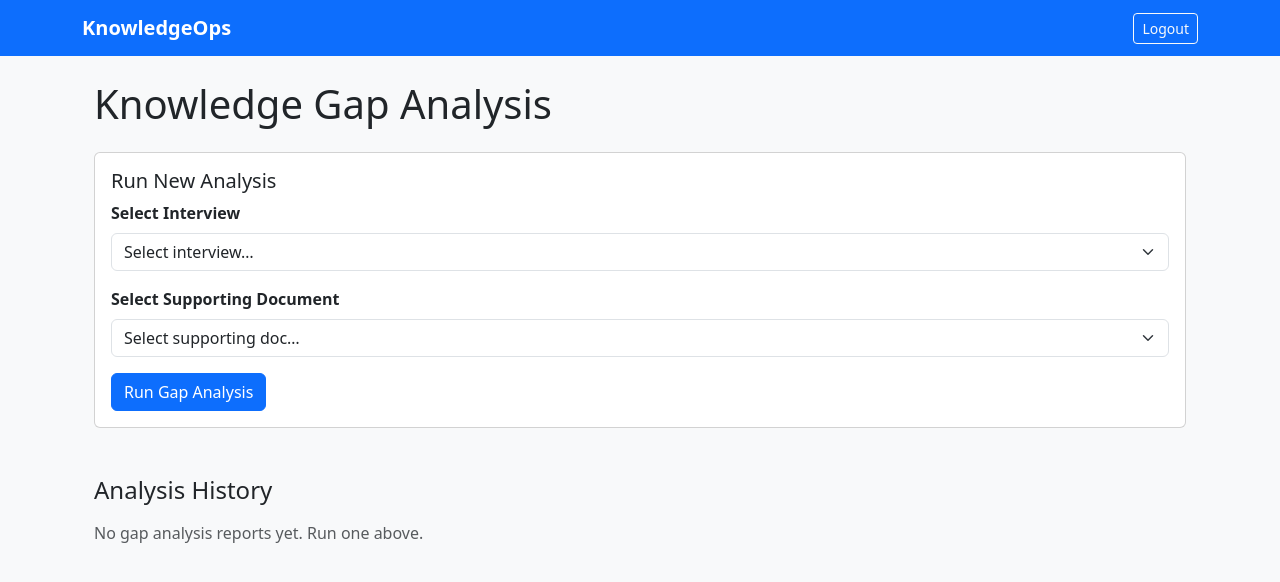
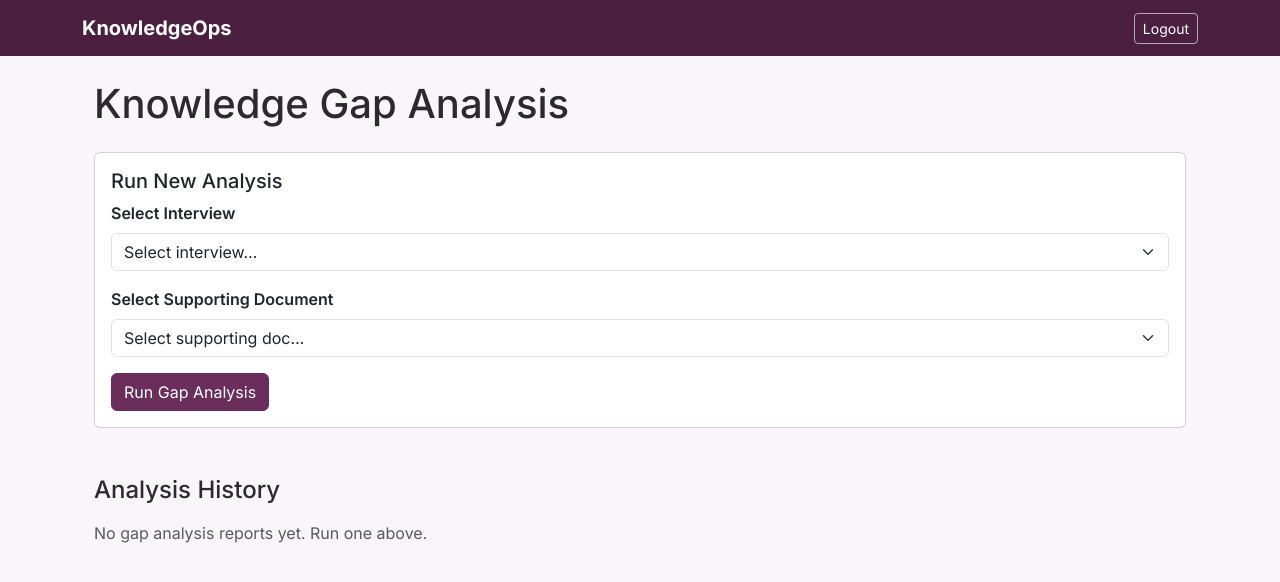
Before and after one commit to navarora06/WP3, a Flask app: template app/templates/gap_analysis/new.html in a window 1280 px wide. Shown: the top 582 px of the page. Run offline with Flask 3, Linux system fonts and the light colour scheme; the template is opened without the code that fills it, so the values that code supplies are empty; some libraries are stand-ins or nearby versions.

Commit message:
- UI changes

```diff
--- a/app/templates/base.html
+++ b/app/templates/base.html
@@ -4,19 +4,39 @@
     <meta charset="utf-8"/>
     <meta name="viewport" content="width=device-width, initial-scale=1"/>
     <title>KnowledgeOps</title>
-
     <link href="https://cdn.jsdelivr.net/npm/bootstrap@5.3.3/dist/css/bootstrap.min.css" rel="stylesheet">
+    <link href="https://fonts.googleapis.com/css2?family=Inter:wght@400;500;600;700&display=swap" rel="stylesheet">
+    <style>
+        :root {
+            --tuni-purple: #6B2D5C;
+            --tuni-purple-dark: #4a1f3f;
+            --tuni-purple-light: #8b3d7a;
+            --tuni-bg: #f8f6f9;
+            --tuni-text: #2c2a2e;
+        }
+        body { font-family: 'Inter', -apple-system, sans-serif; background: var(--tuni-bg); color: var(--tuni-text); }
+        .navbar-tuni { background: var(--tuni-purple-dark) !important; }
+        .btn-tuni { background: var(--tuni-purple); border-color: var(--tuni-purple); color: #fff; }
+        .btn-tuni:hover { background: var(--tuni-purple-light); border-color: var(--tuni-purple-light); color: #fff; }
+        .btn-outline-tuni { border: 1px solid rgba(255,255,255,0.6); color: #fff; }
+        .btn-outline-tuni:hover { background: rgba(255,255,255,0.15); border-color: #fff; color: #fff; }
+        .card-tuni { border: none; border-radius: 8px; box-shadow: 0 2px 12px rgba(0,0,0,0.06); }
+        .btn-primary, .btn-success { background: var(--tuni-purple) !important; border-color: var(--tuni-purple) !important; }
+        .btn-primary:hover, .btn-success:hover { background: var(--tuni-purple-light) !important; border-color: var(--tuni-purple-light) !important; }
+        .btn-outline-primary, .btn-outline-success { border-color: var(--tuni-purple); color: var(--tuni-purple); }
+        .btn-outline-primary:hover, .btn-outline-success:hover { background: rgba(107,45,92,0.1); border-color: var(--tuni-purple); color: var(--tuni-purple); }
+        .table-dark { background: var(--tuni-purple-dark) !important; }
+        .badge.bg-primary { background: var(--tuni-purple) !important; }
+        .badge.bg-success { background: #198754 !important; }
+    </style>
 </head>
-
-<body class="bg-light">
-<nav class="navbar navbar-expand-lg navbar-dark bg-primary">
+<body>
+<nav class="navbar navbar-expand-lg navbar-dark navbar-tuni">
     <div class="container">
-        <a class="navbar-brand fw-semibold" href="/">KnowledgeOps</a>
-
+        <a class="navbar-brand fw-bold" href="/">KnowledgeOps</a>
         <button class="navbar-toggler" type="button" data-bs-toggle="collapse" data-bs-target="#navMain">
             <span class="navbar-toggler-icon"></span>
         </button>
-
         <div class="collapse navbar-collapse" id="navMain">
             <ul class="navbar-nav me-auto mb-2 mb-lg-0">
                 {% if current_user.is_authenticated %}
@@ -25,7 +45,7 @@
                 {% endif %}
             </ul>
             <form action="/logout" method="post" class="d-flex">
-                <button class="btn btn-outline-light btn-sm" type="submit">Logout</button>
+                <button class="btn btn-outline-tuni btn-sm" type="submit">Logout</button>
             </form>
         </div>
     </div>
```
